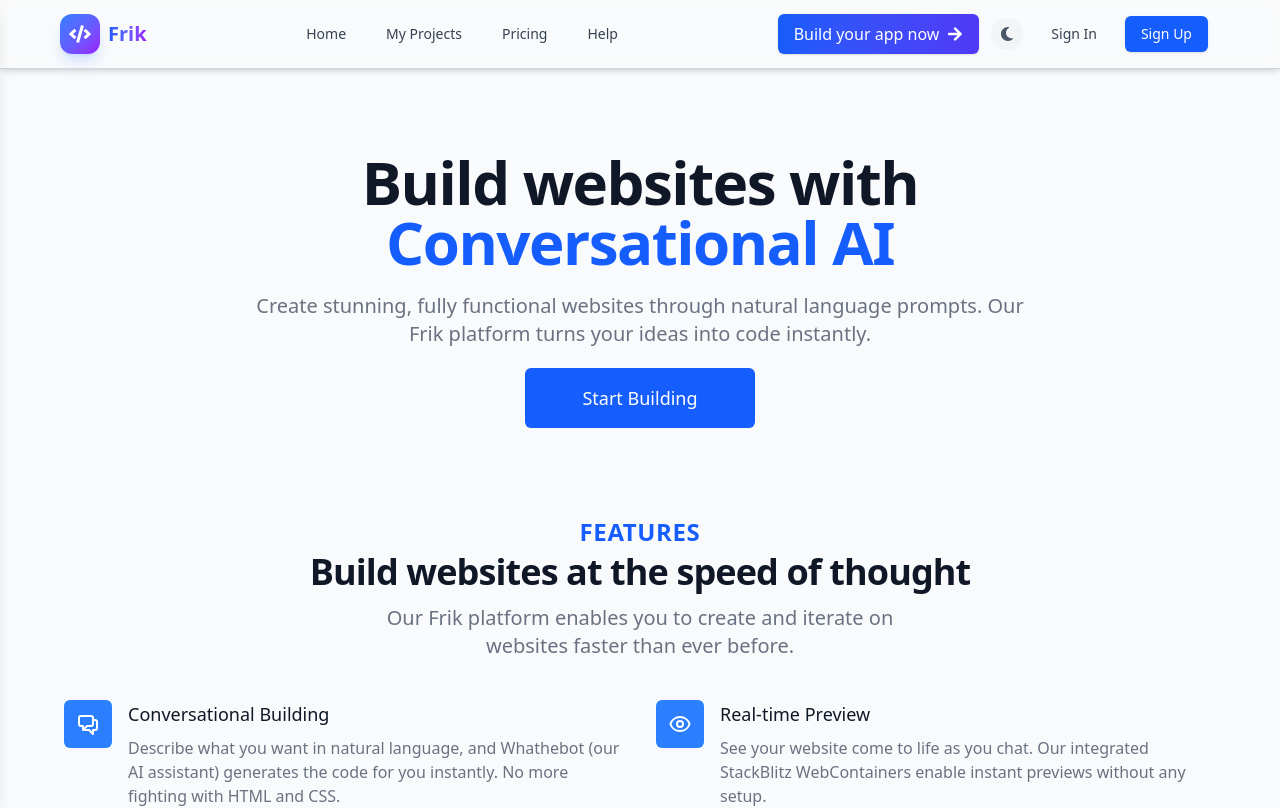
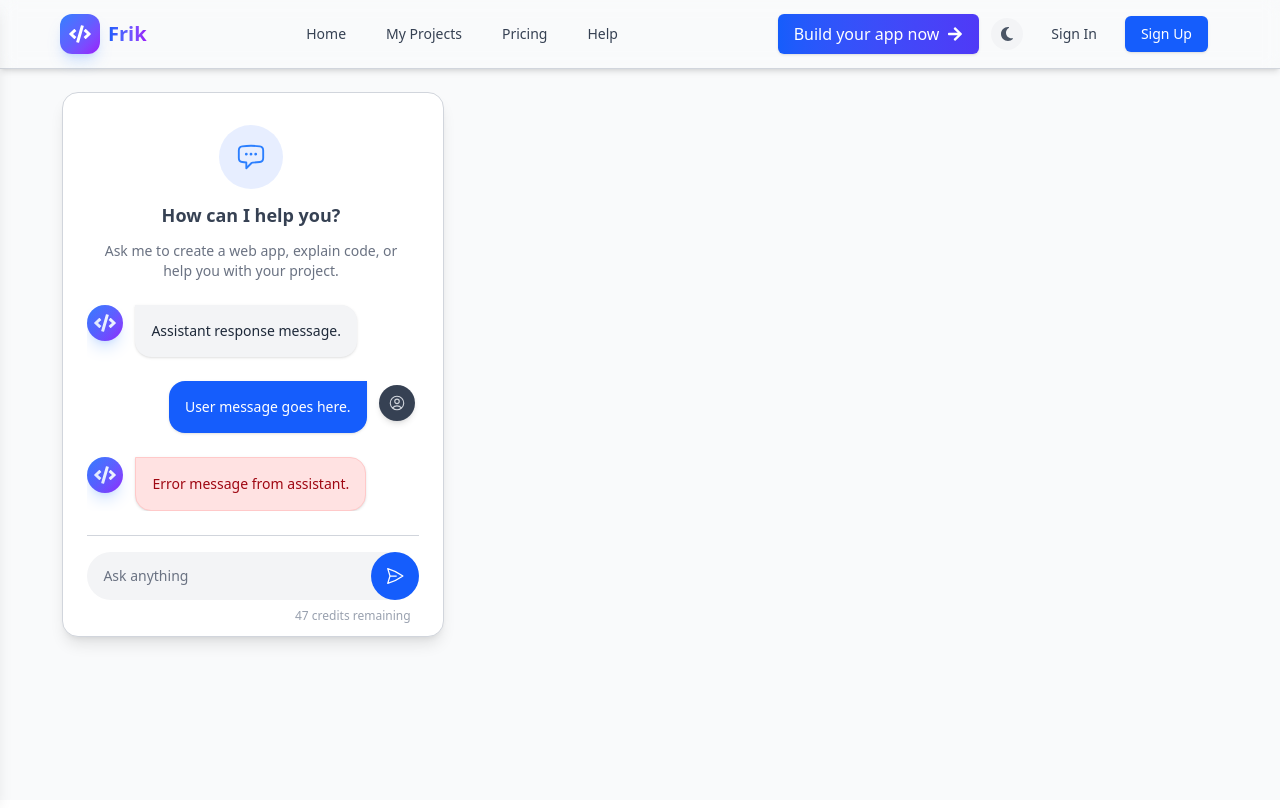
Before and after one commit to elite6108/Frik.Dev, a React (Vite) app: page /builder in a window 1280 px wide. Shown: the top 808 px of the page. Built offline with nearby package versions, Linux system fonts and the light colour scheme.

Commit message:
routing done, added private and protected routes

```diff
--- a/src/App.jsx
+++ b/src/App.jsx
@@ -1,12 +1,35 @@
+import { Routes, Route } from 'react-router-dom';
 import Layout from './layouts/Layout';
-import Admin from './pages/Admin';
+import Home from './pages/Home';
+import SignIn from './pages/SignIn';
+import SignUp from './pages/SignUp';
+import ForgotPassword from './components/ForgotPassword';
+import ResetPassword from './components/ResetPassword';
+import Builder from './pages/Builder';
+import NotFound from './pages/NotFound';
+import ProtectedRoute from './routes/ProtectedRoute';
+import PublicRoute from './routes/PublicRoute';
 
-function App() {
+const isAuthenticated = true;
+
+export default function App() {
   return (
-    <>
-      <Layout />
-    </>
-  )
+    <Routes>
+      <Route element={<Layout />}>
+        <Route path="/" element={<Home />} />
+
+        <Route element={<PublicRoute isAuthenticated={isAuthenticated} />}>
+          <Route path="/login" element={<SignIn />} />
+          <Route path="/signup" element={<SignUp />} />
+          <Route path="/forgot-password" element={<ForgotPassword />} />
+          <Route path="/reset-password" element={<ResetPassword />} />
+        </Route>
+
+        <Route element={<ProtectedRoute isAuthenticated={isAuthenticated} />}>
+          <Route path="/builder" element={<Builder />} />
+        </Route>
+        <Route path="*" element={<NotFound />} />
+      </Route>
+    </Routes>
+  );
 }
-
-export default App;
--- a/src/components/Footer.jsx
+++ b/src/components/Footer.jsx
@@ -27,7 +27,7 @@ export default function Footer() {
 
   return (
     <footer className={`w-full py-16 px-4 sm:py-20 sm:px-6 lg:px-8 text-center ${content.wrapperClass}`}>
-      <h2 className="text-3xl font-bold text-white sm:text-4xl space-y-2 w-2/3 md:w-1/2 mx-auto">
+      <h2 className="text-3xl font-bold text-white sm:text-4xl space-y-2 w-2/3 md:w-[55%] mx-auto">
         {content.title.map((line, index) => (
           <span key={index} className="block">
             {line}
--- a/src/components/ForgotPassword.jsx
+++ b/src/components/ForgotPassword.jsx
@@ -7,7 +7,7 @@ const ForgotPasswordSchema = Yup.object().shape({
 
 export default function ForgotPassword({ onSubmit, isLoading, error }) {
   return (
-    <div className="flex items-center justify-center bg-white dark:bg-gray-800 px-6 py-8 sm:px-6 lg:px-12 w-full md:w-1/2 lg:w-[33%] mx-auto rounded-lg border border-gray-300 dark:border-gray-700 mt-15">
+    <div className="flex items-center justify-center bg-white dark:bg-gray-800 px-6 py-8 sm:px-6 lg:px-12 w-full md:w-1/2 lg:w-[33%] mx-auto rounded-lg border border-gray-300 dark:border-gray-700 mt-35">
       <div className="w-full space-y-4">
         <h2 className="text-center text-3xl font-bold text-gray-700 dark:text-gray-200">
           Forgot password?
--- a/src/components/Navbar/AuthButtons.jsx
+++ b/src/components/Navbar/AuthButtons.jsx
@@ -14,7 +14,7 @@ export default function AuthButtons({ isMobile = false, onClick }) {
         <Link
           to="/signup"
           onClick={onClick}
-          className="text-white bg-gradient-to-r from-blue-600 to-indigo-600 hover:from-blue-700 hover:to-indigo-700 font-medium rounded-md text-base px-4 py-2 transition-all duration-300 shadow-sm hover:shadow-md"
+          className="text-white bg-gradient-to-r from-blue-600 to-indigo-600 hover:from-blue-700 hover:to-indigo-700 font-medium rounded-md text-base px-4 py-2 transition-all duration-300 shadow-sm hover:shadow-md outline-none"
         >
           Sign Up
         </Link>
@@ -32,7 +32,7 @@ export default function AuthButtons({ isMobile = false, onClick }) {
       </Link>
       <Link
         to="/signup"
-        className="text-white bg-blue-600 hover:bg-blue-700 focus:ring-2 focus:ring-blue-500 focus:ring-offset-2 dark:focus:ring-offset-gray-900 font-medium rounded-md text-sm px-4 py-2 transition-all duration-200 shadow-sm hover:scale-105"
+        className="text-white bg-blue-600 hover:bg-blue-700 font-medium rounded-md text-sm px-4 py-2 transition-all duration-200 shadow-sm hover:scale-105"
       >
         Sign Up
       </Link>
--- a/src/components/ResetPassword.jsx
+++ b/src/components/ResetPassword.jsx
@@ -17,7 +17,7 @@ export default function ResetPassword({ onSubmit, isLoading, error, token }) {
   const [showConfirm, setShowConfirm] = useState(false);
 
   return (
-    <div className="flex items-center justify-center bg-white dark:bg-gray-800 px-6 py-8 sm:px-6 lg:px-12 w-full md:w-1/2 lg:w-[33%] mx-auto rounded-lg border border-gray-300 dark:border-gray-700 mt-15">
+    <div className="flex items-center justify-center bg-white dark:bg-gray-800 px-6 py-8 sm:px-6 lg:px-12 w-full md:w-1/2 lg:w-[33%] mx-auto rounded-lg border border-gray-300 dark:border-gray-700 mt-30">
       <div className="w-full space-y-4">
         <h2 className="text-center text-3xl font-bold text-gray-700 dark:text-gray-200">
           Reset password
--- a/src/layouts/Layout.jsx
+++ b/src/layouts/Layout.jsx
@@ -1,33 +1,16 @@
-import { Outlet } from 'react-router-dom';
+import { Outlet, useLocation } from 'react-router-dom';
 import Navbar from '../components/Navbar/Navbar';
-import Admin from '../pages/Admin';
-import Builder from '../pages/Builder';
-import SignIn from '../pages/SignIn';
-import SignUp from '../pages/SignUp';
-import ForgotPassword from '../components/ForgotPassword';
-import ResetPassword from '../components/ResetPassword';
-import NotFound from '../pages/NotFound';
 import Footer from '../components/Footer';
-import Home from '../pages/Home';
 
-const Layout = () => {
+export default function Layout () {
+  const location = useLocation();
   return (
-    <div>
+    <div className="flex flex-col min-h-screen">
       <Navbar />
-      <main className="flex-1 bg-gray-50 dark:bg-gray-900 transition-colors duration-300 p-4 md:p-8 min-h-screen">
-        {/* <Outlet /> */}
-        {/* <Admin /> */}
-        {/* <Builder /> */}
-        {/* <SignIn onSubmit={(values) => console.log(values)} isLoading={console.log("loading")} error={console.log("err")} handleGitHubSignIn={console.log("github")} /> */}
-        {/* <SignUp onSubmit={(values) => console.log(values)} isLoading={console.log("loading")} error={console.log("err")} handleProviderSignUp={console.log("github")} /> */}
-        {/* <ForgotPassword onSubmit={(email) => console.log(email)} isLoading={console.log("loading")} error={console.log("err")} /> */}
-        {/* <ResetPassword onSubmit={(data) => console.log(data)} isLoading={console.log("loading")} error={console.log("err")} /> */}
-        {/* <NotFound /> */}
-        <Home />
+      <main className={`${location.pathname === '/' && location.pathname !== '/builder' ? "bg-gray-50" : "bg-gray-50 dark:bg-gray-900"} ${location.pathname === '/builder' ? "bg-gray-50 dark:bg-gray-950" : ""} flex-1 transition-colors duration-300 p-4 md:p-8`}>
+        <Outlet />
       </main>
       <Footer />
     </div>
   );
 };
-
-export default Layout;
--- a/src/pages/NotFound.jsx
+++ b/src/pages/NotFound.jsx
@@ -2,7 +2,7 @@ import { Link } from "react-router-dom";
 
 export default function NotFound() {
   return (
-    <div className="mt-15 flex items-center justify-center bg-white dark:bg-gray-900 px-6">
+    <div className="mt-15 pt-20 flex items-center justify-center bg-gray-50 dark:bg-gray-900 px-6">
       <div className="text-center space-y-6">
         <h1 className="text-6xl font-bold text-blue-600">404</h1>
         <h2 className="text-2xl font-semibold text-gray-700 dark:text-gray-200">
--- a/src/pages/SignIn.jsx
+++ b/src/pages/SignIn.jsx
@@ -57,7 +57,7 @@ export default function SignIn({
   const togglePassword = () => setShowPassword((prev) => !prev);
 
   return (
-    <div className="flex items-center justify-center bg-white dark:bg-gray-800 px-6 py-8 sm:px-6 lg:px-12 w-full md:w-1/2 lg:w-[33%] mx-auto rounded-lg border border-gray-300 dark:border-gray-700">
+    <div className="flex items-center justify-center bg-white dark:bg-gray-800 px-6 py-8 sm:px-6 lg:px-12 w-full md:w-1/2 lg:w-[33%] mx-auto rounded-lg border border-gray-300 dark:border-gray-700 mt-20">
       <div className="w-full space-y-8">
         <div>
           <h2 className="mt-4 text-center text-3xl font-bold text-gray-700 dark:text-gray-200">
--- a/src/pages/SignUp.jsx
+++ b/src/pages/SignUp.jsx
@@ -61,7 +61,7 @@ export default function SignUp({ onSubmit, isLoading, error, handleProviderSignU
   const toggleConfirmPassword = () => setShowConfirmPassword((prev) => !prev);
 
   return (
-    <div className="flex items-center justify-center bg-white dark:bg-gray-800 px-6 py-8 sm:px-6 lg:px-12 w-full md:w-1/2 lg:w-[33%] mx-auto rounded-lg border border-gray-300 dark:border-gray-700">
+    <div className="flex items-center justify-center bg-white dark:bg-gray-800 px-6 py-8 sm:px-6 lg:px-12 w-full md:w-1/2 lg:w-[33%] mx-auto rounded-lg border border-gray-300 dark:border-gray-700 mt-20">
       <div className="w-full space-y-6">
         <div>
           <h2 className="mt-4 text-center text-3xl font-bold text-gray-700 dark:text-gray-200">
--- /dev/null
+++ b/src/routes/ProtectedRoute.jsx
@@ -0,0 +1,9 @@
+import { Navigate, Outlet } from 'react-router-dom';
+
+export default function ProtectedRoute({ isAuthenticated }) {
+  if (!isAuthenticated) {
+    return <Navigate to="/login" replace />;
+  }
+
+  return <Outlet />;
+}
--- /dev/null
+++ b/src/routes/PublicRoute.jsx
@@ -0,0 +1,9 @@
+import { Navigate, Outlet } from 'react-router-dom';
+
+export default function PublicRoute({ isAuthenticated }) {
+  if (isAuthenticated) {
+    return <Navigate to="/builder" replace />;
+  }
+
+  return <Outlet />;
+}
```
